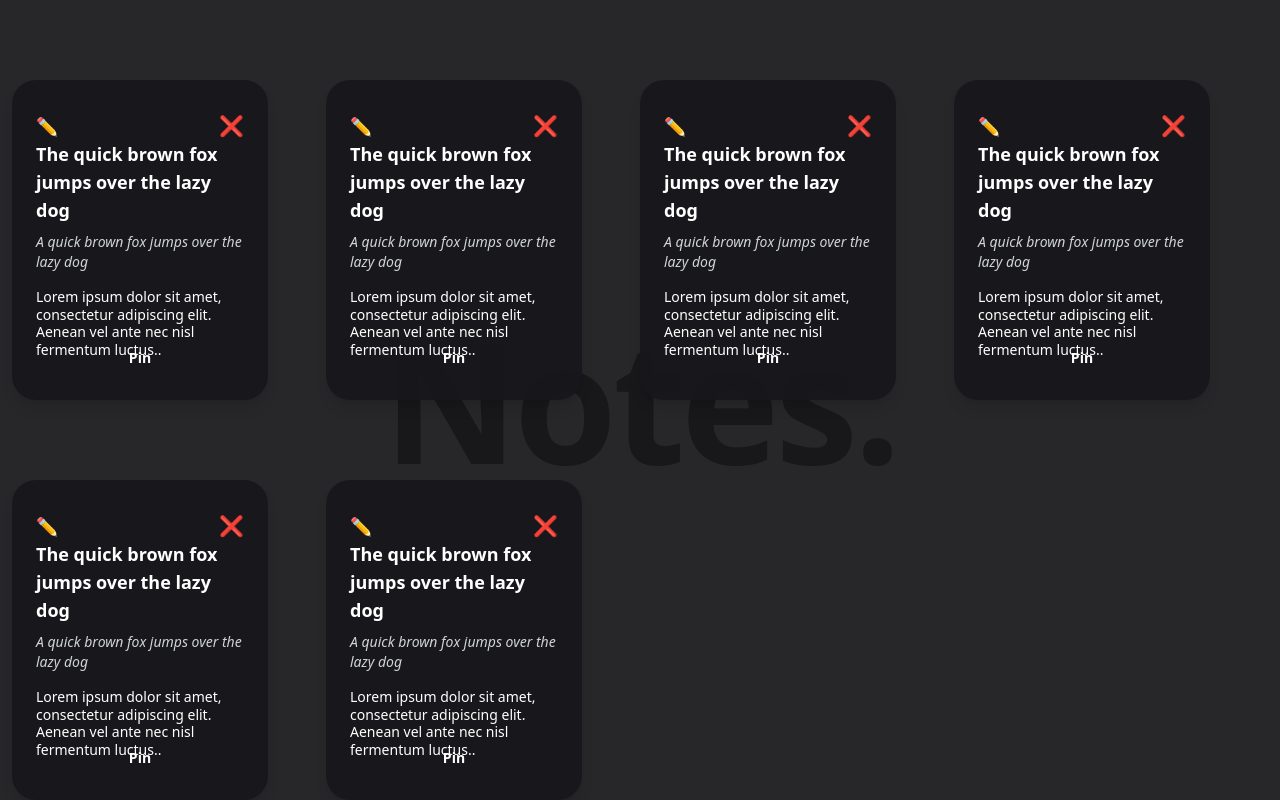
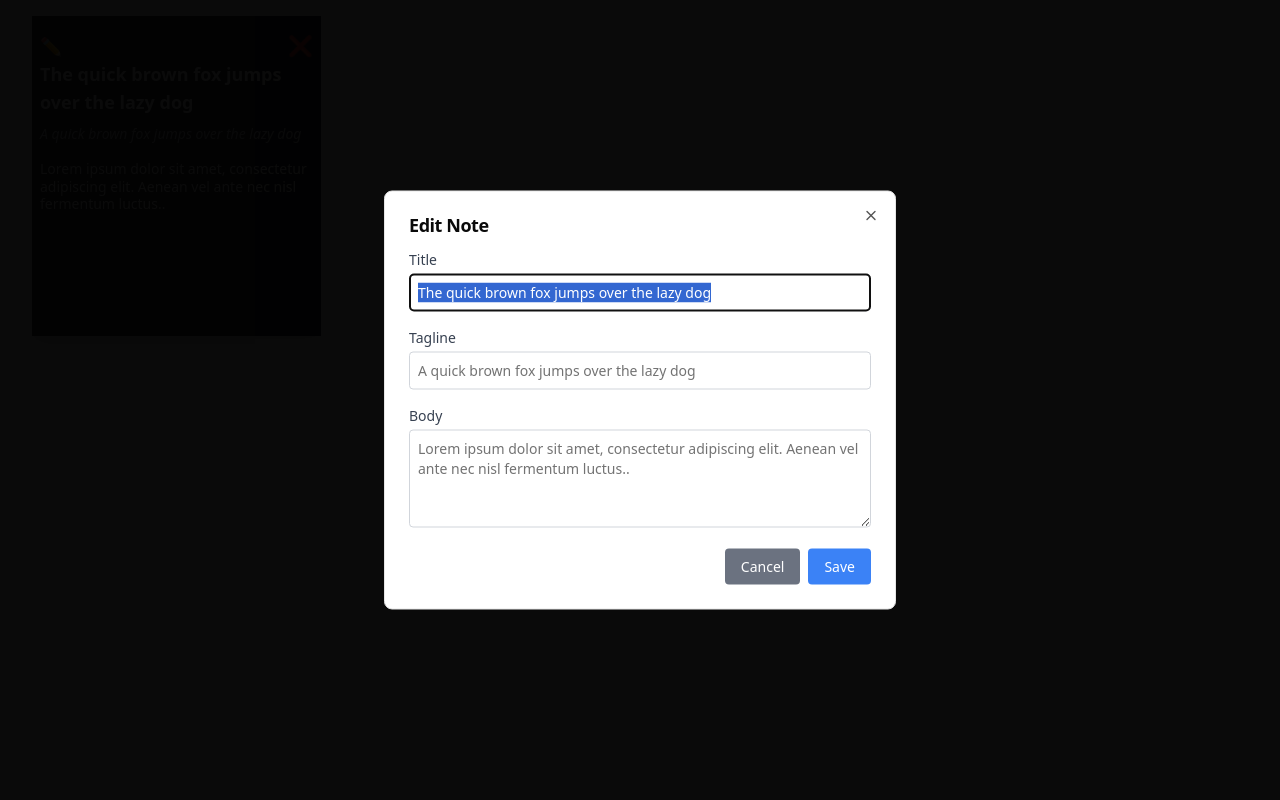
Before and after one commit to tusharr911/econotes, a React (Vite) app: page / in a window 1280 px wide. Both pictures are taken after a click on the element "✏️". Built offline with nearby package versions, Linux system fonts and the light colour scheme.

Commit message:
Add dialog

```diff
--- a/package.json
+++ b/package.json
@@ -10,6 +10,7 @@
     "preview": "vite preview"
   },
   "dependencies": {
+    "@radix-ui/react-dialog": "^1.1.2",
     "class-variance-authority": "^0.7.0",
     "clsx": "^2.1.1",
     "lucide-react": "^0.460.0",
--- a/src/App.tsx
+++ b/src/App.tsx
@@ -1,15 +1,12 @@
 import "./App.css";
-import Background from "./Background";
 import Foreground from "./Foreground";
 
 function App() {
   return (
-    <div className="w-full h-screen bg-zinc-800">
-      <main>
-        <Background />
-        <Foreground />
-      </main>
-    </div>
+
+    <main className="container mx-auto mt-4 px-4 sm:px-6 lg:px-8" style={{ maxWidth: "1300px" }}>
+      <Foreground />
+    </main>
   );
 }
 
--- a/src/Card.tsx
+++ b/src/Card.tsx
@@ -1,8 +1,27 @@
-export default function Card({ sampleData }) {
+import React from "react";
+
+interface SampleData {
+  id: number;
+  title: string;
+  tagline: string;
+  body: string;
+}
+
+interface CardProps {
+  sampleData: SampleData;
+  onEdit?: (data: SampleData) => void;
+}
+
+export default function Card({ sampleData, onEdit }: CardProps) {
   return (
-    <div className="flex-shrink-0 relative w-64 h-80 rounded-3xl text-white py-8 px-6 overflow-hidden bg-zinc-900 bg-opacity-90 shadow-lg">
+    <div className="flex-shrink-0 w-full h-80 rounded-none text-white py-4 px-2 overflow-hidden bg-zinc-900 bg-opacity-90 shadow-lg">
       <div className="flex justify-between items-center">
-        <span className="cursor-pointer text-lg">✏️</span>
+        <span
+          className="cursor-pointer text-lg"
+          onClick={() => onEdit && onEdit(sampleData)}
+        >
+          ✏️
+        </span>
         <span className="cursor-pointer text-xl">❌</span>
       </div>
 
@@ -12,7 +31,7 @@
 
       <p className="text-sm leading-tight text-white">{sampleData.body}</p>
 
-      <div className="footer absolute w-full bottom-0 left-0 px-6 py-3">
+      <div className="footer absolute w-full bottom-0 left-0 px-2 py-3">
         <div className="flex justify-between items-center">
           <h5 className="text-xs text-gray-400">{sampleData.date}</h5>
         </div>
--- a/src/Foreground.tsx
+++ b/src/Foreground.tsx
@@ -1,20 +1,35 @@
+import { useState } from "react";
 import Card from "./Card";
+import DailogBox from "./components/custom/dailogBox";
 
 const sampleData = {
+  id: 1,
   title: "The quick brown fox jumps over the lazy dog",
   tagline: "A quick brown fox jumps over the lazy dog",
   body: "Lorem ipsum dolor sit amet, consectetur adipiscing elit. Aenean vel ante nec nisl fermentum luctus..",
 };
 
 export default function Foreground() {
+  const [isDialogOpen, setIsDialogOpen] = useState(false);
+  const [selectedData, setSelectedData] = useState(null);
+
+  const handleEdit = (data) => {
+    setSelectedData(data);
+    setIsDialogOpen(true);
+  };
+
   return (
-    <div className="grid grid-cols-2 md:grid-cols-2 lg:grid-cols-4 px-3 fixed w-full h-full top-20 left-0 z-[3]">
-      <Card sampleData={sampleData} />
-      <Card sampleData={sampleData} />
-      <Card sampleData={sampleData} />
-      <Card sampleData={sampleData} />
-      <Card sampleData={sampleData} />
-      <Card sampleData={sampleData} />
+    <div>
+      <div className="grid grid-cols-1 sm:grid-cols-2 md:grid-cols-3 lg:grid-cols-4 gap-5">
+        <Card sampleData={sampleData} onEdit={handleEdit} />
+      </div>
+      {selectedData && (
+        <DailogBox
+          open={isDialogOpen}
+          onOpenChange={setIsDialogOpen}
+          sampleData={selectedData}
+        />
+      )}
     </div>
   );
 }
--- /dev/null
+++ b/src/components/custom/DailogBox.tsx
@@ -0,0 +1,92 @@
+import {
+  Dialog,
+  DialogTrigger,
+  DialogPortal,
+  DialogOverlay,
+  DialogContent,
+  DialogClose,
+  DialogTitle,
+  DialogDescription,
+} from "../ui/dialog";
+
+const DialogBox = ({ open, onOpenChange, sampleData }) => {
+  return (
+    <Dialog open={open} onOpenChange={onOpenChange}>
+      <DialogPortal>
+        <DialogOverlay />
+        <DialogContent>
+          <DialogTitle>Edit Note</DialogTitle>
+          <DialogDescription>
+            <form
+              onSubmit={(e) => {
+                e.preventDefault();
+                console.log(e.target);
+                onOpenChange(false);
+              }}
+            >
+              <div>
+                <label
+                  htmlFor="Title"
+                  className="block text-sm font-medium text-gray-700"
+                >
+                  Title
+                </label>
+                <input
+                  id="Title"
+                  type="text"
+                  defaultValue={sampleData.title}
+                  className="w-full p-2 border border-gray-300 rounded mt-1 text-sm text-muted-foreground"
+                />
+              </div>
+
+              <div>
+                <label
+                  htmlFor="tagline"
+                  className="block text-sm font-medium text-gray-700 mt-4"
+                >
+                  Tagline
+                </label>
+                <input
+                  id="tagline"
+                  defaultValue={sampleData.tagline}
+                  className="w-full p-2 text-sm text-muted-foreground border border-gray-300 rounded mt-1"
+                />
+              </div>
+              <div>
+                <label
+                  htmlFor="body"
+                  className="block text-sm font-medium text-gray-700 mt-4"
+                >
+                  Body
+                </label>
+                <textarea
+                  id="body"
+                  defaultValue={sampleData.body}
+                  className="w-full p-2 text-sm text-muted-foreground border border-gray-300 rounded mt-1"
+                  rows={4}
+                />
+              </div>
+              <div className="flex justify-end space-x-2 mt-4">
+                <button
+                  type="button"
+                  onClick={() => onOpenChange(false)}
+                  className="px-4 py-2 bg-gray-500 text-white rounded"
+                >
+                  Cancel
+                </button>
+                <button
+                  type="submit"
+                  className="px-4 py-2 bg-blue-500 text-white rounded"
+                >
+                  Save
+                </button>
+              </div>
+            </form>
+          </DialogDescription>
+        </DialogContent>
+      </DialogPortal>
+    </Dialog>
+  );
+};
+
+export default DialogBox;
--- /dev/null
+++ b/src/components/ui/dialog.tsx
@@ -0,0 +1,120 @@
+import * as React from "react"
+import * as DialogPrimitive from "@radix-ui/react-dialog"
+import { X } from "lucide-react"
+
+import { cn } from "@/lib/utils"
+
+const Dialog = DialogPrimitive.Root
+
+const DialogTrigger = DialogPrimitive.Trigger
+
+const DialogPortal = DialogPrimitive.Portal
+
+const DialogClose = DialogPrimitive.Close
+
+const DialogOverlay = React.forwardRef<
+  React.ElementRef<typeof DialogPrimitive.Overlay>,
+  React.ComponentPropsWithoutRef<typeof DialogPrimitive.Overlay>
+>(({ className, ...props }, ref) => (
+  <DialogPrimitive.Overlay
+    ref={ref}
+    className={cn(
+      "fixed inset-0 z-50 bg-black/80  data-[state=open]:animate-in data-[state=closed]:animate-out data-[state=closed]:fade-out-0 data-[state=open]:fade-in-0",
+      className
+    )}
+    {...props}
+  />
+))
+DialogOverlay.displayName = DialogPrimitive.Overlay.displayName
+
+const DialogContent = React.forwardRef<
+  React.ElementRef<typeof DialogPrimitive.Content>,
+  React.ComponentPropsWithoutRef<typeof DialogPrimitive.Content>
+>(({ className, children, ...props }, ref) => (
+  <DialogPortal>
+    <DialogOverlay />
+    <DialogPrimitive.Content
+      ref={ref}
+      className={cn(
+        "fixed left-[50%] top-[50%] z-50 grid w-full max-w-lg translate-x-[-50%] translate-y-[-50%] gap-4 border bg-background p-6 shadow-lg duration-200 data-[state=open]:animate-in data-[state=closed]:animate-out data-[state=closed]:fade-out-0 data-[state=open]:fade-in-0 data-[state=closed]:zoom-out-95 data-[state=open]:zoom-in-95 data-[state=closed]:slide-out-to-left-1/2 data-[state=closed]:slide-out-to-top-[48%] data-[state=open]:slide-in-from-left-1/2 data-[state=open]:slide-in-from-top-[48%] sm:rounded-lg",
+        className
+      )}
+      {...props}
+    >
+      {children}
+      <DialogPrimitive.Close className="absolute right-4 top-4 rounded-sm opacity-70 ring-offset-background transition-opacity hover:opacity-100 focus:outline-none focus:ring-2 focus:ring-ring focus:ring-offset-2 disabled:pointer-events-none data-[state=open]:bg-accent data-[state=open]:text-muted-foreground">
+        <X className="h-4 w-4" />
+        <span className="sr-only">Close</span>
+      </DialogPrimitive.Close>
+    </DialogPrimitive.Content>
+  </DialogPortal>
+))
+DialogContent.displayName = DialogPrimitive.Content.displayName
+
+const DialogHeader = ({
+  className,
+  ...props
+}: React.HTMLAttributes<HTMLDivElement>) => (
+  <div
+    className={cn(
+      "flex flex-col space-y-1.5 text-center sm:text-left",
+      className
+    )}
+    {...props}
+  />
+)
+DialogHeader.displayName = "DialogHeader"
+
+const DialogFooter = ({
+  className,
+  ...props
+}: React.HTMLAttributes<HTMLDivElement>) => (
+  <div
+    className={cn(
+      "flex flex-col-reverse sm:flex-row sm:justify-end sm:space-x-2",
+      className
+    )}
+    {...props}
+  />
+)
+DialogFooter.displayName = "DialogFooter"
+
+const DialogTitle = React.forwardRef<
+  React.ElementRef<typeof DialogPrimitive.Title>,
+  React.ComponentPropsWithoutRef<typeof DialogPrimitive.Title>
+>(({ className, ...props }, ref) => (
+  <DialogPrimitive.Title
+    ref={ref}
+    className={cn(
+      "text-lg font-semibold leading-none tracking-tight",
+      className
+    )}
+    {...props}
+  />
+))
+DialogTitle.displayName = DialogPrimitive.Title.displayName
+
+const DialogDescription = React.forwardRef<
+  React.ElementRef<typeof DialogPrimitive.Description>,
+  React.ComponentPropsWithoutRef<typeof DialogPrimitive.Description>
+>(({ className, ...props }, ref) => (
+  <DialogPrimitive.Description
+    ref={ref}
+    className={cn("text-sm text-muted-foreground", className)}
+    {...props}
+  />
+))
+DialogDescription.displayName = DialogPrimitive.Description.displayName
+
+export {
+  Dialog,
+  DialogPortal,
+  DialogOverlay,
+  DialogTrigger,
+  DialogClose,
+  DialogContent,
+  DialogHeader,
+  DialogFooter,
+  DialogTitle,
+  DialogDescription,
+}
```
Also changed, not shown: 1 other file (tests, documents, lock files or other folders).
